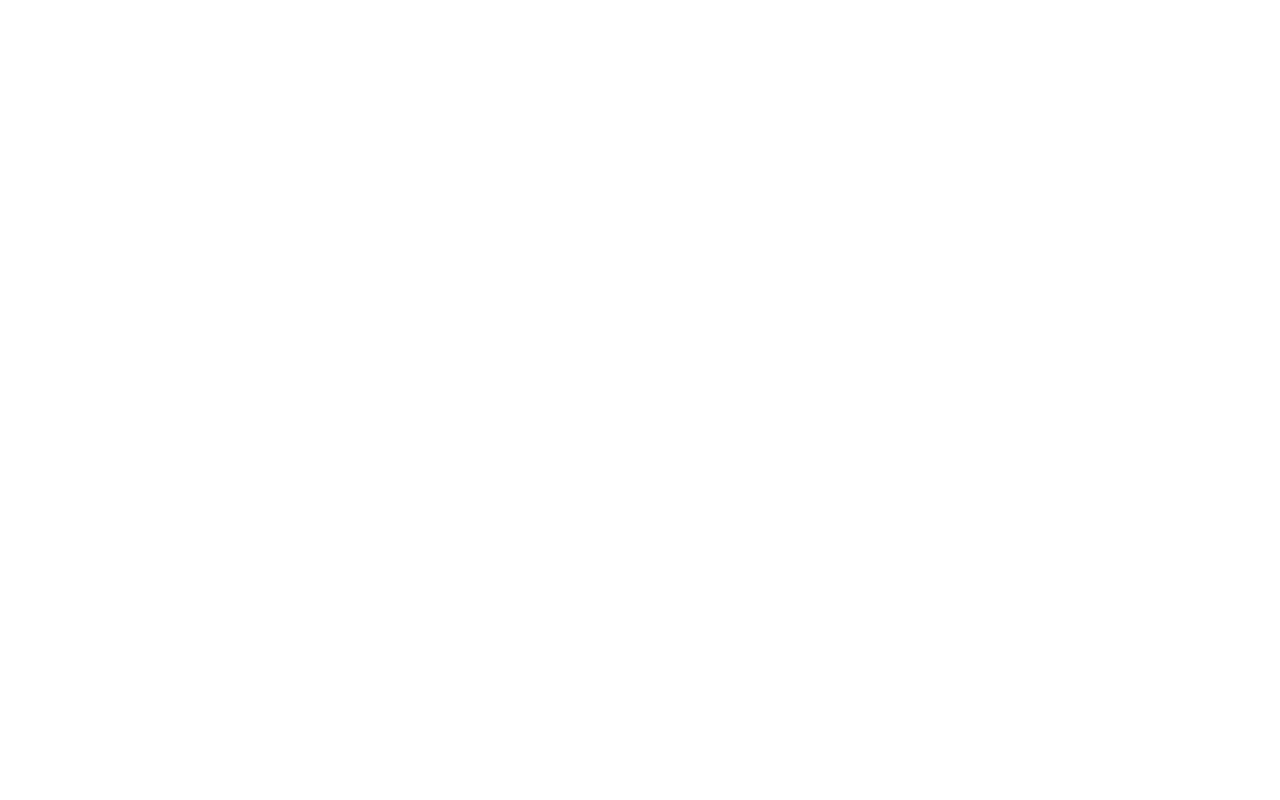
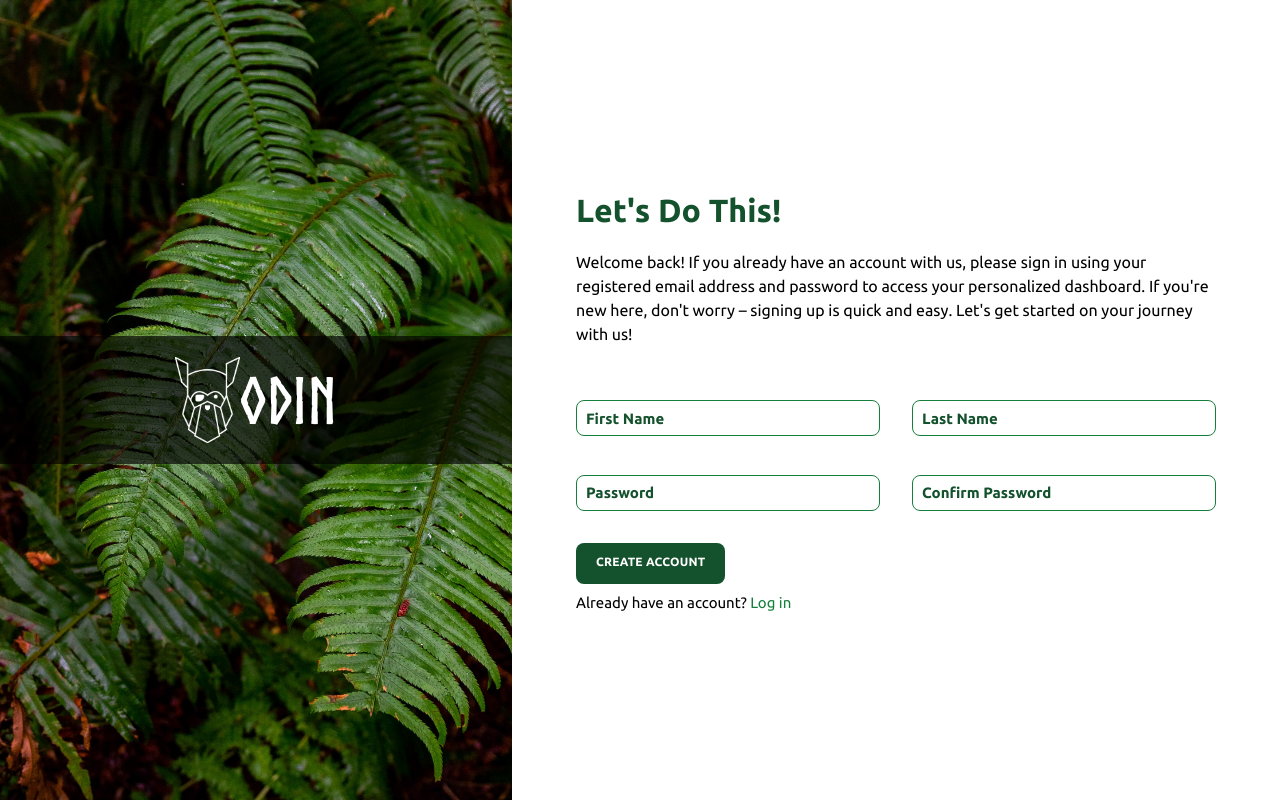
Before and after one commit to xyzeez/Imaginary-Service-Sign-up-Form, a plain HTML site: page index.html in a window 1280 px wide. Drawn offline with Linux system fonts and the light colour scheme.

Commit message:
Styled for responsitivity

```diff
--- a/asset/css/style.css
+++ b/asset/css/style.css
@@ -0,0 +1,259 @@
+/*
+  Josh's Custom CSS Reset
+  https://www.joshwcomeau.com/css/custom-css-reset/
+*/
+*, *::before, *::after {
+    box-sizing: border-box;
+  }
+
+  * {
+    margin: 0;
+  }
+
+  html {
+    scroll-behavior: smooth;
+  }
+
+  html, body {
+    min-height: 100vh;
+  }
+
+  body {
+    line-height: 1.5;
+    text-rendering: optimizeSpeed;
+    -webkit-font-smoothing: antialiased;
+  }
+
+  img, picture, video, canvas, svg {
+    display: block;
+    max-width: 100%;
+  }
+
+  input, button, textarea, select {
+    font: inherit;
+    margin: 0;
+    padding: 0;
+  }
+
+  p, h1, h2, h3, h4, h5, h6 {
+    overflow-wrap: break-word;
+  }
+
+  a {
+    text-decoration: none;
+    color: inherit;
+    cursor: pointer;
+  }
+
+  ul {
+    list-style: none;
+    margin: 0;
+    padding: 0;
+  }
+
+  address {
+    font-style: normal;
+  }
+
+  .sr-only {
+    position: absolute;
+    width: 0.0625rem;
+    height: 0.0625rem;
+    padding: 0;
+    margin: -0.0625rem;
+    overflow: hidden;
+    clip: rect(0, 0, 0, 0);
+    white-space: nowrap;
+    border-width: 0;
+  }
+
+  :root {
+
+    /* primary colors */
+    --green: hsl(144, 61%, 20%);
+    --white: hsl(0, 0%, 100%);
+
+    /* neutral colors */
+    --soft_black: hsla(0, 0%, 0%, 0.658);
+    --soft_green: hsl(142, 72%, 29%);
+    --red: hsl(0, 93%, 54%);
+
+    /* font-weights */
+    --light: 300;
+    --regular: 400;
+    --bold: 700;
+
+  }
+
+body {
+    display: grid;
+    font-family: 'Ubuntu', sans-serif;
+}
+
+.main {
+    display: grid;
+    grid-template-columns: auto;
+    grid-template-rows: 40% max-content;
+}
+
+.logo-section {
+    display: grid;
+    place-items: center;
+    min-height: 30%;
+    background-image: url(../images/bg-image.jpg);
+    background-position: center;
+    background-size: cover;
+    background-repeat: no-repeat;
+}
+
+.logo {
+    display: flex;
+    flex-direction: row;
+    align-items: center;
+    justify-content: center;
+    width: 100%;
+    height: fit-content;
+    padding-block: 1rem;
+    background-color: var(--soft_black);
+}
+
+.logo__img {
+    width: 65px;
+    height: auto;
+}
+
+.logo__text {
+    font-size: 4rem;
+    color: var(--white);
+}
+
+.form-section {
+    display: grid;
+    place-content: center;
+    grid-template-columns: auto;
+    grid-template-rows: repeat(3, max-content);
+    padding: 2rem;
+}
+
+.form-section__heading {
+    font-size: 2rem;
+    font-weight: var(--bold);
+    color: var(--green);
+    margin-bottom: 1rem;
+}
+
+.form-section__paragraph {
+    font-weight: var(--regular);
+    margin-bottom: 2rem;
+}
+
+.form {
+    display: grid;
+    grid-template-columns: auto;
+    grid-template-rows: repeat(3, auto);
+}
+
+.form-section__form {
+}
+
+.form__fieldset {
+    display: flex;
+    flex-direction: row;
+    flex-wrap: wrap;
+    gap: 1rem;
+    column-gap: 2rem;
+    padding: 0;
+    margin-bottom: 2rem;
+    border: none;
+}
+
+.form__input-container {
+    position: relative;
+    display: flex;
+    flex-direction: column;
+    flex-grow: 1;
+    flex-shrink: 1;
+    flex-basis: 300px;
+    width: 100%;
+}
+
+.form__label {
+    font-size: 15px;
+    font-weight: var(--bold);
+    color: var(--green);
+    padding-left: 10px;
+    transform: translate(0px, 30px);
+    transition: transform 200ms;
+}
+
+.form__label:has( + .form__input:is(:focus), + .form__filled) {
+    transform: translate(-20px, 0px) scale(0.9);
+}
+
+.form__input {
+    width: 100%;
+    padding: 5px 10px;
+    outline: none;
+    border: 1px solid var(--soft_green);
+    border-radius: 8px;
+    background-image: none;
+    background-color: transparent;
+    box-shadow: none;
+    -webkit-box-shadow: none;
+    -moz-box-shadow: none;
+}
+
+.form__error-Message {
+    display: none;
+    font-size: 12px;
+    color: var(--red);
+    margin-top: 5px;
+    padding-left: 10px;
+}
+
+.form__input_invalid + .form__error-Message {
+    display: block;
+}
+
+.btn {
+    display: block;
+    max-width: max-content;
+    cursor: pointer;
+    font-size: 12px;
+    font-weight: var(--bold);
+    text-transform: uppercase;
+    letter-spacing: 0.02em;
+    color: var(--white);
+    padding: 10px 20px;
+    margin-bottom: 0.5rem;
+    border: none;
+    border-bottom: 0.1875rem solid var(--green);
+    border-radius: 8px;
+    background-color: var(--green);
+}
+
+.form__btn {
+}
+
+.form__redirect-paragraph {
+    font-size: 15px;
+}
+
+.form__redirect-link {
+    color: var(--soft_green);
+}
+
+@media screen and (min-width: 800px) {
+
+    .main {
+        display: grid;
+        grid-template-columns: 40% 1fr;
+        grid-template-rows: auto;
+    }
+
+    .form-section {
+        padding: 4rem;
+        padding-inline-start: auto;
+    }
+
+}
--- a/asset/font/font.css
+++ b/asset/font/font.css
@@ -5,7 +5,8 @@
 }
 
 html {
-    font-family: 'Open Sans', sans-serif;
+    font-family: 'Ubuntu', sans-serif;
+    font-size: 1rem;
 }
 
 .logo__text {
--- a/index.html
+++ b/index.html
@@ -7,11 +7,50 @@
     <link rel="favicon" href="./asset/images/odin-lined.png" type="image/x-icon">
     <link rel="preconnect" href="https://fonts.googleapis.com">
     <link rel="preconnect" href="https://fonts.gstatic.com" crossorigin>
-    <link href="https://fonts.googleapis.com/css2?family=Open+Sans:wght@300;400;600&display=swap" rel="stylesheet">
+    <link href="https://fonts.googleapis.com/css2?family=Ubuntu:wght@300;400;700&display=swap" rel="stylesheet">
+    <link rel="stylesheet" href="./asset/font/font.css">
     <link rel="stylesheet" href="./asset/css/style.css">
     <script src="./asset/js/script.js" defer></script>
 </head>
 <body>
-
+    <main class="main">
+        <section class="logo-section">
+            <div class="logo">
+                <img src="./asset/images/odin-lined.png" alt="ODIN" class="logo__img">
+                <h1 class="logo__text">ODIN</h1>
+            </div>
+        </section>
+        <section class="form-section">
+            <h2 class="form-section__heading">Let's Do This!</h2>
+            <p class="form-section__paragraph">Welcome back! If you already have an account with us, please sign in using your registered email address and password to access your personalized dashboard. If you're new here, don't worry – signing up is quick and easy. Let's get started on your journey with us!</p>
+            <form action="#" class="form form-section__form">
+                <fieldset class="form__fieldset">
+                    <legend class="sr-only">Please enter your information below:</legend>
+                    <div class="form__input-container">
+                        <label for="firstName" class="form__label">First Name</label>
+                        <input type="text" id="firstName" class="form__input" aria-errormessage="">
+                        <p id="firstNameErrorMessage" class="form__error-Message" aria-live="polite">Oops! Looks like you forgot to enter your first name.</p>
+                    </div>
+                    <div class="form__input-container">
+                        <label for="lastName" class="form__label">Last Name</label>
+                        <input type="text" id="lastName" class="form__input" aria-errormessage="">
+                        <p id="lastNameErrorMessage" class="form__error-Message" aria-live="polite">It seems you missed filling out your last name.</p>
+                    </div>
+                    <div class="form__input-container">
+                        <label for="password" class="form__label">Password</label>
+                        <input type="text" id="password" class="form__input" aria-errormessage="">
+                        <p id="passwordErrorMessage" class="form__error-Message" aria-live="polite">Please enter a valid password.</p>
+                    </div>
+                    <div class="form__input-container">
+                        <label for="confirmPassword" class="form__label">Confirm Password</label>
+                        <input type="text" id="confirmPassword" class="form__input" aria-errormessage="">
+                        <p id="confirmPasswordErrorMessage" class="form__error-Message" aria-live="polite">The passwords you entered don't match.</p>
+                    </div>
+                </fieldset>
+                <button type="submit" class="btn form__btn">Create Account</button>
+                <p class="form__redirect-paragraph">Already have an account? <a href="#" class="form__redirect-link">Log in</a></p>
+            </form>
+        </section>
+    </main>
 </body>
 </html>
```
